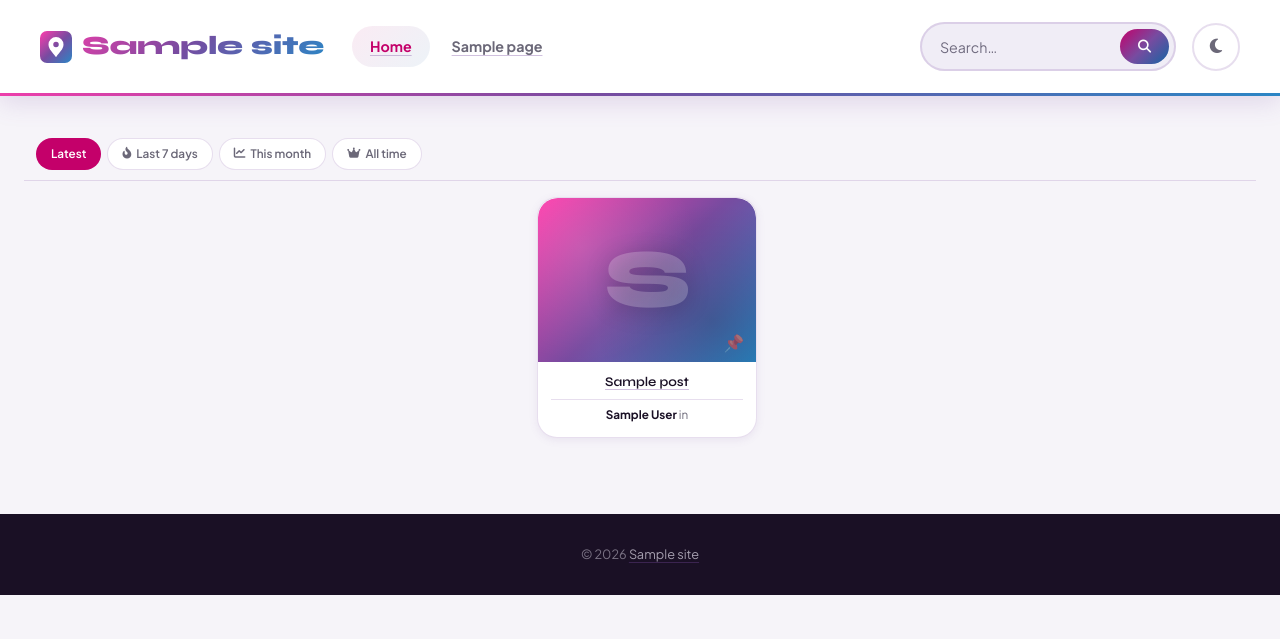
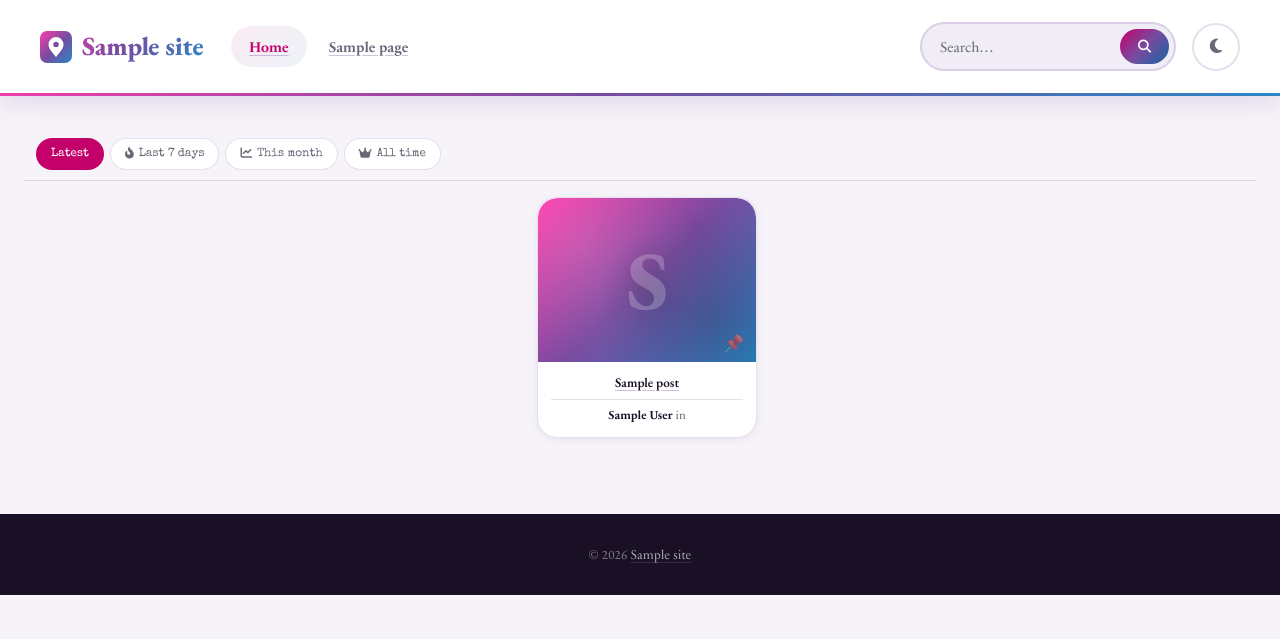
Before and after one commit to menj/ipin-modern, a WordPress theme: template index.php in a window 1280 px wide. Shown: the top 639 px of the page. Run offline with PHP 8.4 and a stand-in for WordPress, Linux system fonts and the light colour scheme; the site name, menu and one post (Sample post) are stand-ins, and other content is empty; some libraries are stand-ins or nearby versions.

Commit message:
Self-host owner-licensed font stack: EB Garamond, Sabon Next LT, Special Elite
Replace the Google Fonts CDN stack (Syne + Plus Jakarta Sans) with
webfonts that ship in assets/fonts/ as WOFF2 and load via the new
assets/css/fonts.css: EB Garamond (variable, display face), Sabon
Next LT (body face, licensed by the site owner; web format only, no
desktop TTFs in the repo), and Special Elite as the typewriter
accent (new --font-accent token, applied to the sort-bar pills).
Removes the fonts.googleapis.com request and its preconnect hints;
the block editor loads the same faces via add_editor_style.

Co-Authored-By: Claude Fable 5 <noreply@anthropic.com>
Claude-Session: https://claude.ai/code/session_01BQWKKmvJXM6pinJLFhK2n8

```diff
--- a/assets/css/editor-style.css
+++ b/assets/css/editor-style.css
@@ -1,5 +1,5 @@
 body {
-	font-family: 'Plus Jakarta Sans', sans-serif;
+	font-family: 'Sabon Next LT', 'EB Garamond', Georgia, serif;
 	font-size: 15px;
 	line-height: 1.75;
 	color: #1A1025;
@@ -9,7 +9,7 @@ body {
 }
 
 h1, h2, h3, h4, h5, h6 {
-	font-family: 'Syne', sans-serif;
+	font-family: 'EB Garamond', Georgia, serif;
 	font-weight: 700;
 	line-height: 1.2;
 	margin: 24px 0 10px;
--- /dev/null
+++ b/assets/css/fonts.css
@@ -0,0 +1,61 @@
+/**
+ * iPin Modern — Self-hosted webfonts
+ *
+ * All families ship with the theme as WOFF2 (assets/fonts/):
+ *   EB Garamond    — display face (variable, 400–800 + italic)
+ *   Sabon Next LT  — body / reading face (licensed by the site owner)
+ *   Special Elite  — typewriter accent for labels and eyebrows
+ * No external font CDN is requested anywhere.
+ */
+
+@font-face {
+  font-family: 'EB Garamond';
+  src: url('../fonts/ebgaramond-var.woff2') format('woff2');
+  font-weight: 400 800;
+  font-style: normal;
+  font-display: swap;
+}
+@font-face {
+  font-family: 'EB Garamond';
+  src: url('../fonts/ebgaramond-italic-var.woff2') format('woff2');
+  font-weight: 400 800;
+  font-style: italic;
+  font-display: swap;
+}
+
+@font-face {
+  font-family: 'Sabon Next LT';
+  src: url('../fonts/sabonnext-regular.woff2') format('woff2');
+  font-weight: 400;
+  font-style: normal;
+  font-display: swap;
+}
+@font-face {
+  font-family: 'Sabon Next LT';
+  src: url('../fonts/sabonnext-italic.woff2') format('woff2');
+  font-weight: 400;
+  font-style: italic;
+  font-display: swap;
+}
+@font-face {
+  font-family: 'Sabon Next LT';
+  src: url('../fonts/sabonnext-bold.woff2') format('woff2');
+  font-weight: 700;
+  font-style: normal;
+  font-display: swap;
+}
+@font-face {
+  font-family: 'Sabon Next LT';
+  src: url('../fonts/sabonnext-bolditalic.woff2') format('woff2');
+  font-weight: 700;
+  font-style: italic;
+  font-display: swap;
+}
+
+@font-face {
+  font-family: 'Special Elite';
+  src: url('../fonts/specialelite-regular.woff2') format('woff2');
+  font-weight: 400;
+  font-style: normal;
+  font-display: swap;
+}
--- a/assets/css/masonry.css
+++ b/assets/css/masonry.css
@@ -297,8 +297,9 @@
   height: 32px;
   padding: 0 14px;
   border-radius: var(--radius-pill);
+  font-family: var(--font-accent);
   font-size: .78rem;
-  font-weight: 600;
+  font-weight: 400;
   color: var(--txt-secondary);
   text-decoration: none;
   background: var(--bg-card);
--- a/assets/css/tokens.css
+++ b/assets/css/tokens.css
@@ -79,8 +79,9 @@
   --dur-slow: 380ms;
 
   /* ── Typography ── */
-  --font-body:      'Plus Jakarta Sans', sans-serif;
-  --font-display:   'Syne', sans-serif;
+  --font-body:      'Sabon Next LT', 'EB Garamond', Georgia, serif;
+  --font-display:   'EB Garamond', Georgia, serif;
+  --font-accent:    'Special Elite', 'Courier New', monospace;
   --font-size-base: 15px;
   --line-height:    1.65;
 }
--- a/functions.php
+++ b/functions.php
@@ -80,7 +80,7 @@ function ipin_setup(): void {
 	// Block editor styles — registered here (after_setup_theme) so the block
 	// editor picks them up. Calling add_editor_style() in wp_enqueue_scripts
 	// only affects the frontend and has no effect in the editor.
-	add_editor_style( 'assets/css/editor-style.css' );
+	add_editor_style( [ 'assets/css/fonts.css', 'assets/css/editor-style.css' ] );
 
 	// Global content width (used by WP for oEmbed sizing etc.)
 	$GLOBALS['content_width'] ??= 860;
--- a/header.php
+++ b/header.php
@@ -5,8 +5,6 @@
 	<meta name="viewport" content="width=device-width, initial-scale=1">
 	<meta name="theme-color" content="#FF3CAC">
 	<link rel="profile" href="https://gmpg.org/xfn/11">
-	<link rel="preconnect" href="https://fonts.googleapis.com">
-	<link rel="preconnect" href="https://fonts.gstatic.com" crossorigin>
 	<?php wp_head(); ?>
 </head>
 
--- a/inc/enqueue.php
+++ b/inc/enqueue.php
@@ -23,13 +23,9 @@ function ipin_enqueue_assets(): void {
 	$uri = get_template_directory_uri();
 	$v   = wp_get_theme()->get( 'Version' );
 
-	// ── External: Google Fonts ──────────────────────────
-	wp_enqueue_style(
-		'ipin-google-fonts',
-		'https://fonts.googleapis.com/css2?family=Plus+Jakarta+Sans:ital,wght@0,400;0,500;0,600;0,700;1,400&family=Syne:wght@600;700;800&display=swap',
-		[],
-		null   // external — no version hash
-	);
+	// ── Self-hosted webfonts — /assets/fonts/ ───────────
+	// EB Garamond + Sabon Next LT + Special Elite, WOFF2.
+	wp_enqueue_style( 'ipin-fonts', "$uri/assets/css/fonts.css", [], $v );
 
 	// ── External: Font Awesome 6 ────────────────────────
 	wp_enqueue_style(
@@ -40,7 +36,7 @@ function ipin_enqueue_assets(): void {
 	);
 
 	// ── CSS modules — /assets/css/ ──────────────────────
-	wp_enqueue_style( 'ipin-tokens',  "$uri/assets/css/tokens.css",  [ 'ipin-google-fonts' ], $v );
+	wp_enqueue_style( 'ipin-tokens',  "$uri/assets/css/tokens.css",  [ 'ipin-fonts' ], $v );
 	wp_enqueue_style( 'ipin-base',    "$uri/assets/css/base.css",    [ 'ipin-tokens' ],       $v );
 	wp_enqueue_style( 'ipin-nav',     "$uri/assets/css/nav.css",     [ 'ipin-base' ],         $v );
 	wp_enqueue_style( 'ipin-single',  "$uri/assets/css/single.css",  [ 'ipin-base' ],         $v );
```
Also changed, not shown: assets/fonts/ebgaramond-italic-var.woff2 (added), assets/fonts/ebgaramond-var.woff2 (added), assets/fonts/sabonnext-bold.woff2 (added), assets/fonts/sabonnext-bolditalic.woff2 (added), assets/fonts/sabonnext-italic.woff2 (added), assets/fonts/sabonnext-regular.woff2 (added), assets/fonts/specialelite-regular.woff2 (added).
